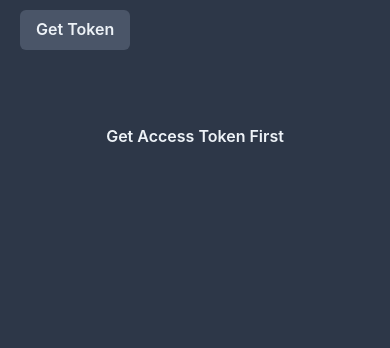
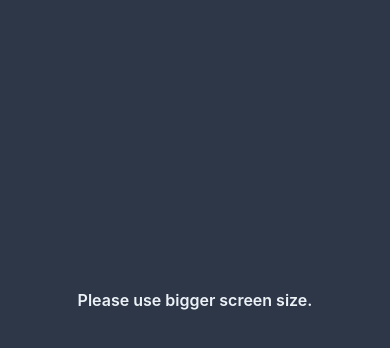
Before and after one commit to ngygbr/mpp, a Next.js app in the folder nextjs/: page / in a window 390 px wide. Shown: the top 348 px of the page. Built offline with nearby package versions, Linux system fonts and the light colour scheme.

Commit message:
fe impro

```diff
--- a/nextjs/components/creditCard.tsx
+++ b/nextjs/components/creditCard.tsx
@@ -10,10 +10,11 @@ import {
   Stack,
   useToast,
 } from "@chakra-ui/react";
-import { PropsWithChildren } from "react";
+import {PropsWithChildren, useState} from "react";
 import { useForm } from "react-hook-form";
 import axios from "axios";
 import { KeyedMutator } from "swr";
+import {string} from "prop-types";
 
 type Props = {
   token: string;
@@ -84,6 +85,9 @@ const CreditCard = ({ token, mutator }: PropsWithChildren<Props>) => {
     formState: { errors, isSubmitting },
   } = useForm();
 
+  // @ts-ignore
+  // @ts-ignore
+  // @ts-ignore
   return (
     <form onSubmit={handleSubmit(onSubmit)}>
       <Grid templateColumns={"repeat(2, 1fr)"} gap={8} w={"full"}>
--- /dev/null
+++ b/nextjs/components/small.tsx
@@ -0,0 +1,31 @@
+import type { NextPage } from "next";
+import {
+    Container,
+    Flex,
+    Text,
+} from "@chakra-ui/react";
+
+const Small: NextPage = (Props) => {
+
+    return (
+        <>
+            <Container>
+                <Flex
+                    h={"600px"}
+                    w={"full"}
+                    justifyContent={"center"}
+                    alignItems={"center"}
+                >
+                    <Text
+                        color={"brand.100"}
+                        fontWeight={"600"}
+                    >
+                        Please use bigger screen size.
+                    </Text>
+                </Flex>
+            </Container>
+        </>
+    );
+};
+
+export default Small;
--- a/nextjs/pages/_app.tsx
+++ b/nextjs/pages/_app.tsx
@@ -1,6 +1,7 @@
 import type { AppProps } from "next/app";
-import { ChakraProvider } from "@chakra-ui/react";
+import {ChakraProvider, useMediaQuery} from "@chakra-ui/react";
 import { extendTheme } from "@chakra-ui/react";
+import Small from "../components/small";
 
 const theme = extendTheme({
   colors: {
@@ -25,10 +26,21 @@ const theme = extendTheme({
 });
 
 function MyApp({ Component, pageProps }: AppProps) {
+  const [isLargerThan1280] = useMediaQuery('(min-width: 1280px)')
+
+
   return (
-    <ChakraProvider theme={theme}>
-      <Component {...pageProps} />
-    </ChakraProvider>
+      <>
+        {isLargerThan1280 ?
+            <ChakraProvider theme={theme}>
+              <Component {...pageProps} />
+            </ChakraProvider>
+            :
+            <ChakraProvider theme={theme}>
+              <Small/>
+            </ChakraProvider>
+      }
+      </>
   );
 }
 
--- a/nextjs/pages/index.tsx
+++ b/nextjs/pages/index.tsx
@@ -105,7 +105,7 @@ const Home: NextPage = () => {
     }
   };
 
-  if (error) return <div>failed to load</div>;
+  if (error) return <Text>failed to load</Text>;
 
   if (!token)
     return (
```
